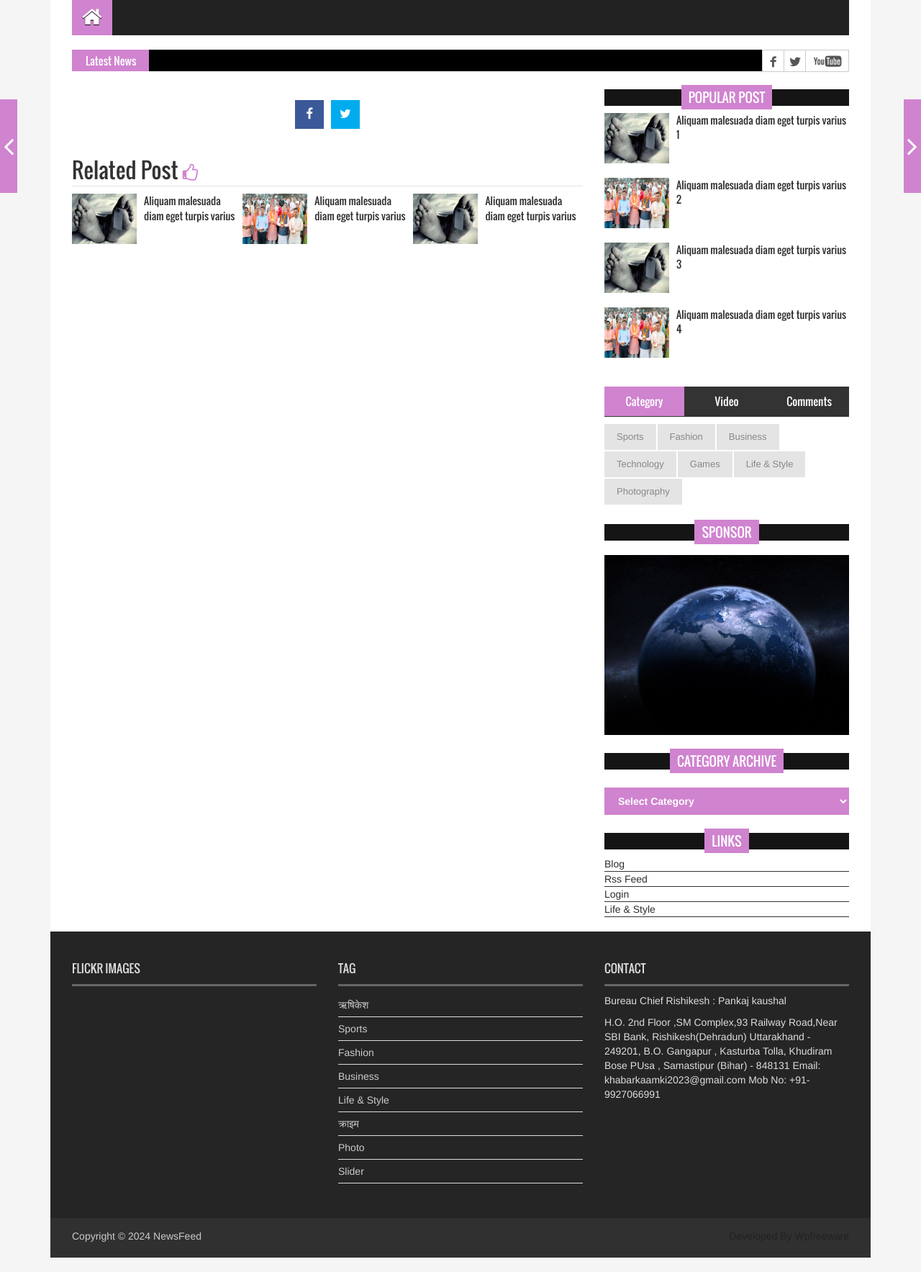
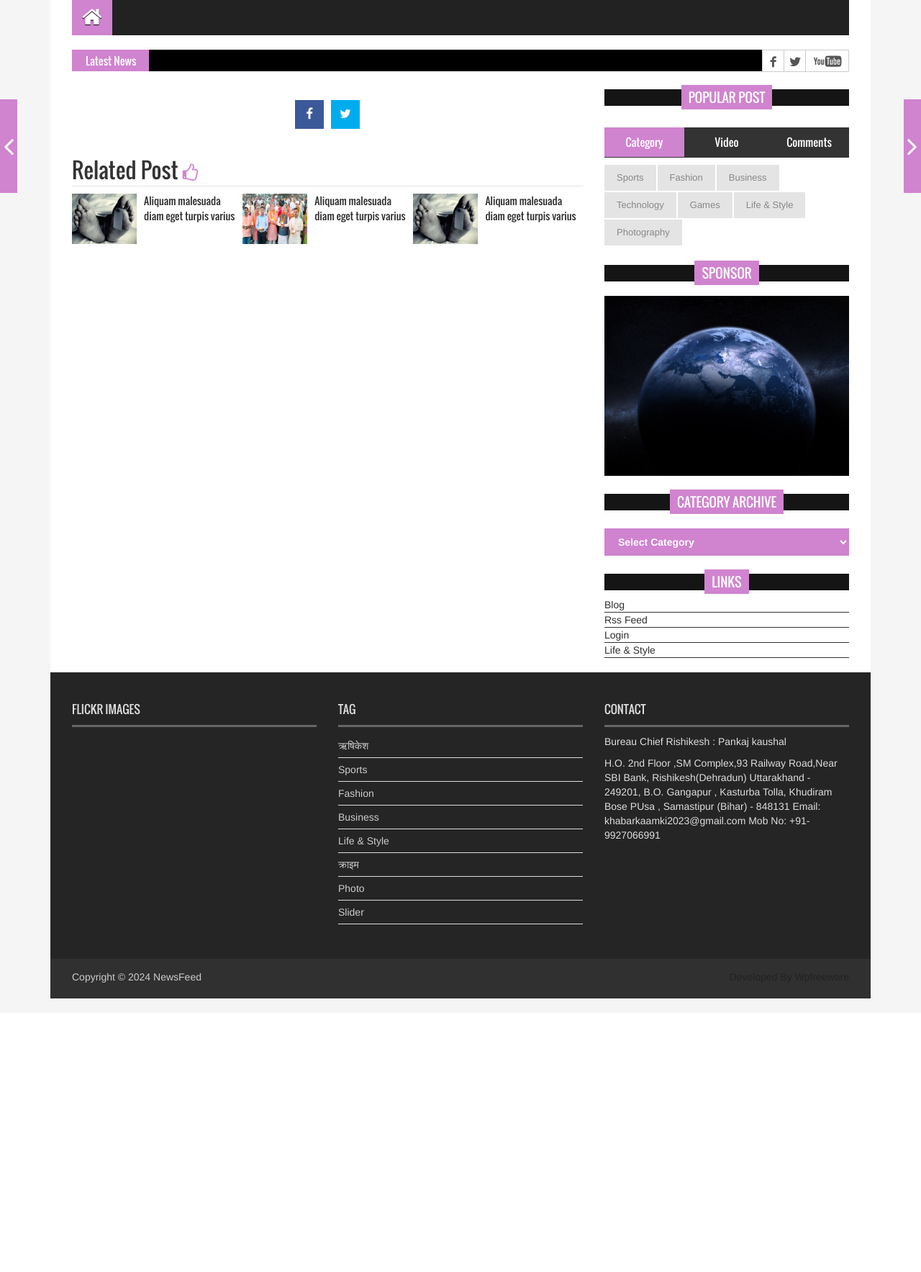
Before and after one commit to ajaykumarsingh24/khabaruk, a PHP site: page /sarif/pages/details-post.php?postId=1 in a window 1280 px wide. Shown: the part 197-1964 px from the top of the page at 72% size. After the commit the page ends 1584 px from the top, so only its background shows below. Run offline with PHP 8.4, Linux system fonts and the light colour scheme.

Commit message:
latest updated on Poplular post

```diff
--- a/include/classes.php
+++ b/include/classes.php
@@ -109,9 +109,8 @@
 		}
 	}
 
-	function getLatestPost()
+	function getLatestPost($latestNewsCatagory)
 	{
-		$latestNewsCatagory = 2;
 
 		$sql = "CALL getLatestNews(" . $latestNewsCatagory . ")";
 		$ret = $this->query($sql);
@@ -131,6 +130,7 @@
 			echo '</li>';
 		}
 	}
+
 
 	function login($auth)
 	{
--- a/pages/details-post.php
+++ b/pages/details-post.php
@@ -104,39 +104,7 @@
                     </a> </nav>
                 <div class="col-lg-4 col-md-4 col-sm-4">
                     <aside class="right_content">
-                        <div class="single_sidebar">
-                            <h2><span>Popular Post</span></h2>
-                            <ul class="spost_nav">
-                                <li>
-                                    <div class="media wow fadeInDown"> <a href="single_page.html" class="media-left">
-                                            <img alt="" src="<?=URL?>/assets/images/post_img1.jpg"> </a>
-                                        <div class="media-body"> <a href="single_page.html" class="catg_title"> Aliquam
-                                                malesuada diam eget turpis varius 1</a> </div>
-                                    </div>
-                                </li>
-                                <li>
-                                    <div class="media wow fadeInDown"> <a href="single_page.html" class="media-left">
-                                            <img alt="" src="<?=URL?>/assets/images/post_img2.jpg"> </a>
-                                        <div class="media-body"> <a href="single_page.html" class="catg_title"> Aliquam
-                                                malesuada diam eget turpis varius 2</a> </div>
-                                    </div>
-                                </li>
-                                <li>
-                                    <div class="media wow fadeInDown"> <a href="single_page.html" class="media-left">
-                                            <img alt="" src="<?=URL?>/assets/images/post_img1.jpg"> </a>
-                                        <div class="media-body"> <a href="single_page.html" class="catg_title"> Aliquam
-                                                malesuada diam eget turpis varius 3</a> </div>
-                                    </div>
-                                </li>
-                                <li>
-                                    <div class="media wow fadeInDown"> <a href="single_page.html" class="media-left">
-                                            <img alt="" src="<?=URL?>/assets/images/post_img2.jpg"> </a>
-                                        <div class="media-body"> <a href="single_page.html" class="catg_title"> Aliquam
-                                                malesuada diam eget turpis varius 4</a> </div>
-                                    </div>
-                                </li>
-                            </ul>
-                        </div>
+                    <?php include 'popular-post.php' ?>
                         <div class="single_sidebar">
                             <ul class="nav nav-tabs" role="tablist">
                                 <li role="presentation" class="active"><a href="#category" aria-controls="home"
--- /dev/null
+++ b/pages/popular-post.php
@@ -0,0 +1,7 @@
+<div class="single_sidebar">
+<h2><span>Popular Post</span></h2>
+<ul class="spost_nav">
+
+<?php $admin->getLatestPost(2); ?>
+</ul>
+</div>
```
Also changed, not shown: index.php (+2 -38 lines).
